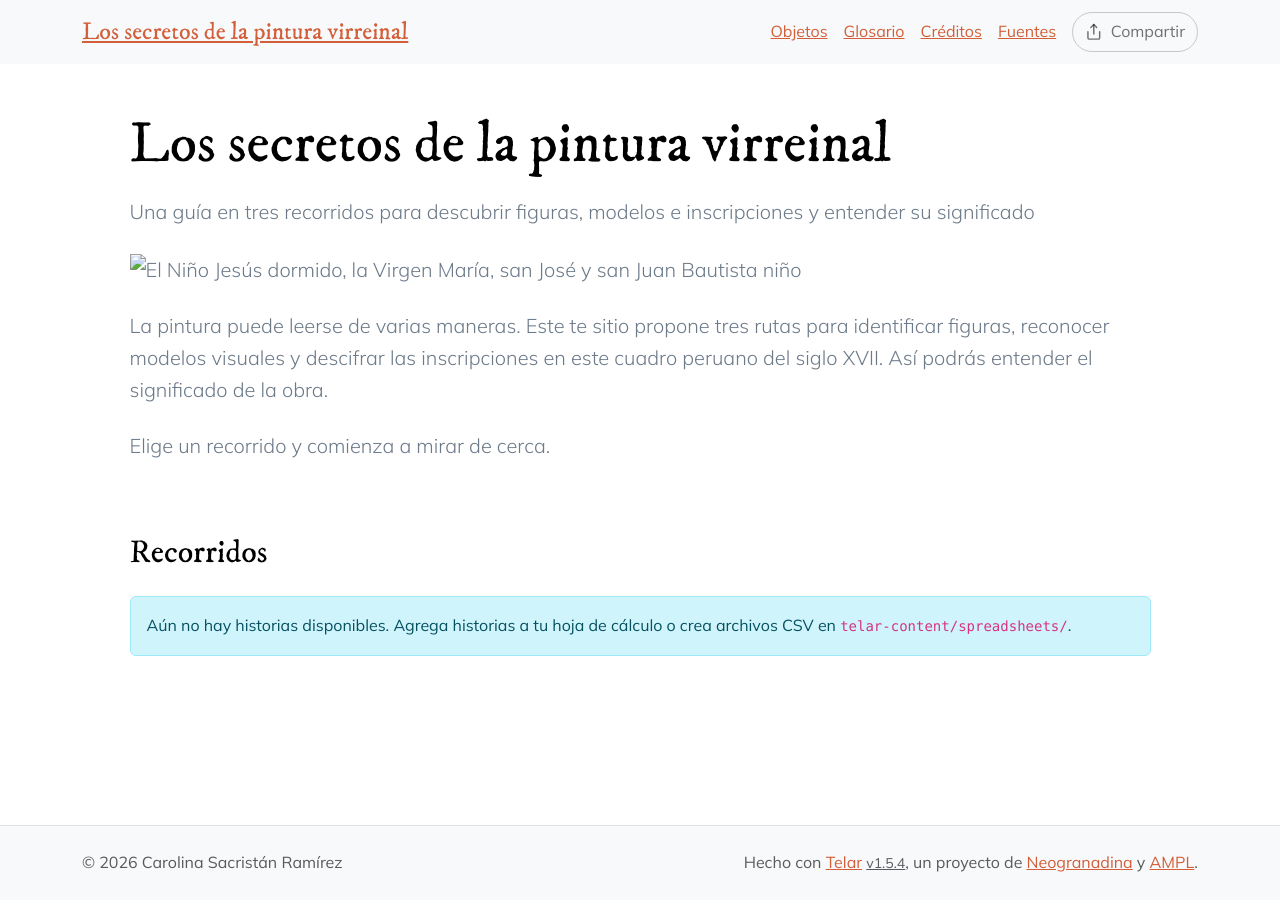
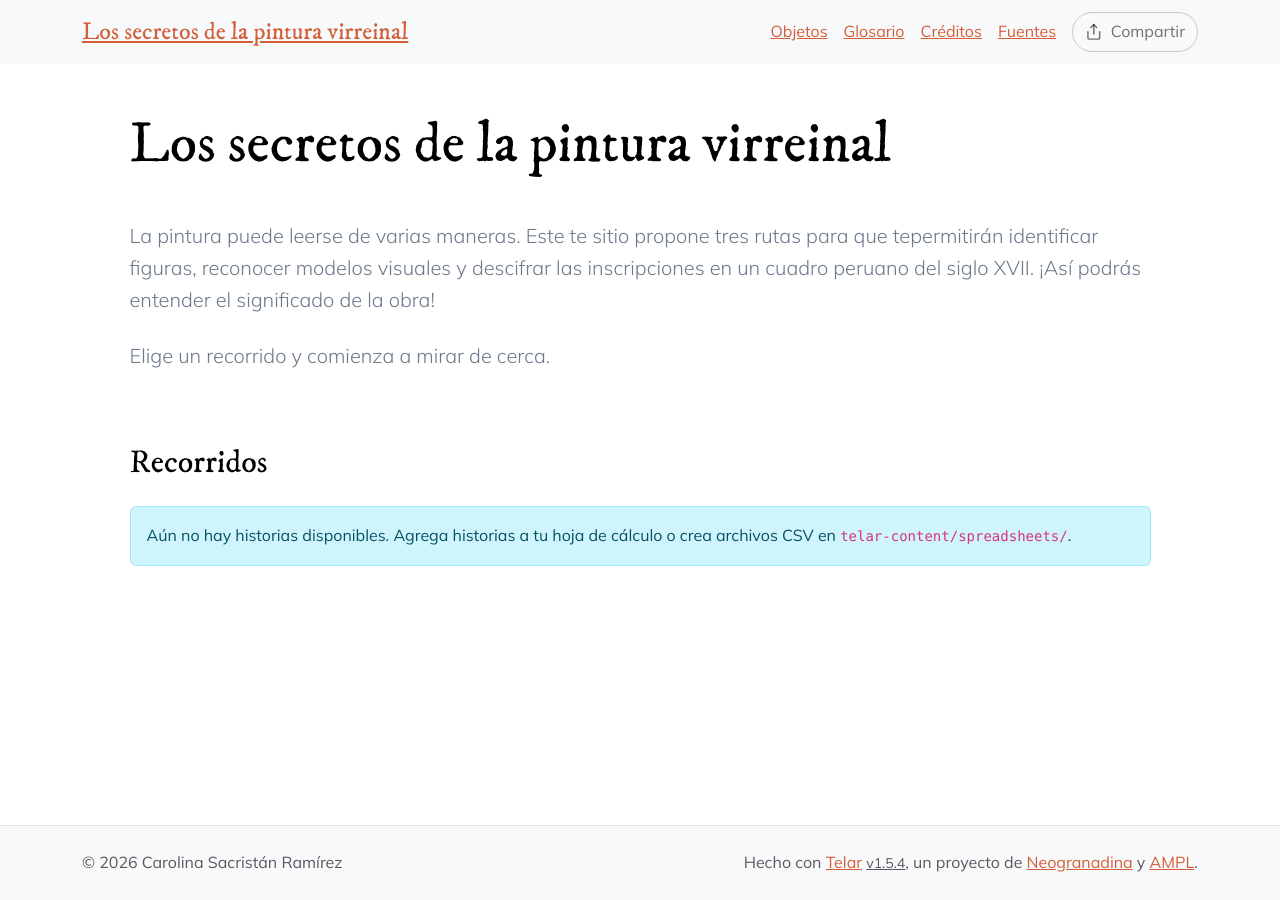
Before and after one commit to marbrerose-web/pintura-virreinal, a Jekyll site: the page built from index.md, in a window 1280 px wide. Built offline with Jekyll 4.4.1, drawn with Linux system fonts in a browser that asks for light colours.

Commit message:
Cambiar descripción, activar modo de colección, actualizar página de inicio
Publicado con el Compositor de Telar

```diff
--- a/_config.yml
+++ b/_config.yml
@@ -3,7 +3,7 @@
 
 # Site Settings
 title: "Los secretos de la pintura virreinal"
-description: "Una guía en tres recorridos para descubrir figuras, modelos e inscripciones y entender su significado"
+description: ""
 url: "https://marbrerose-web.github.io"
 baseurl: "/pintura-virreinal"
 author: "Carolina Sacristán Ramírez"
@@ -11,7 +11,7 @@
 telar_theme: "neogranadina"
 logo: ""
 telar_language: es
-collection_mode: false
+collection_mode: true
 
 # Story Interface Settings
 story_interface:
--- a/index.md
+++ b/index.md
@@ -5,9 +5,6 @@
 objects_heading: "Explora los objetos detrás de los recorridos"
 ---
 
-
-![El Niño Jesús dormido, la Virgen María, san José y san Juan Bautista niño](https://marbrerose-web.github.io/pintura-virreinal/iiif/objects/anonymouspainterthesleepingchristchildninodormidothomacollection/anonymouspainterthesleepingchristchildninodormidothomacollection.jpg)
-
-La pintura puede leerse de varias maneras. Este te sitio propone tres rutas para identificar figuras, reconocer modelos visuales y descifrar las inscripciones en este cuadro peruano del siglo XVII. Así podrás entender el significado de la obra.
+La pintura puede leerse de varias maneras. Este te sitio propone tres rutas para que tepermitirán identificar figuras, reconocer modelos visuales y descifrar las inscripciones en un cuadro peruano del siglo XVII. ¡Así podrás entender el significado de la obra!
 
 Elige un recorrido y comienza a mirar de cerca.
```
